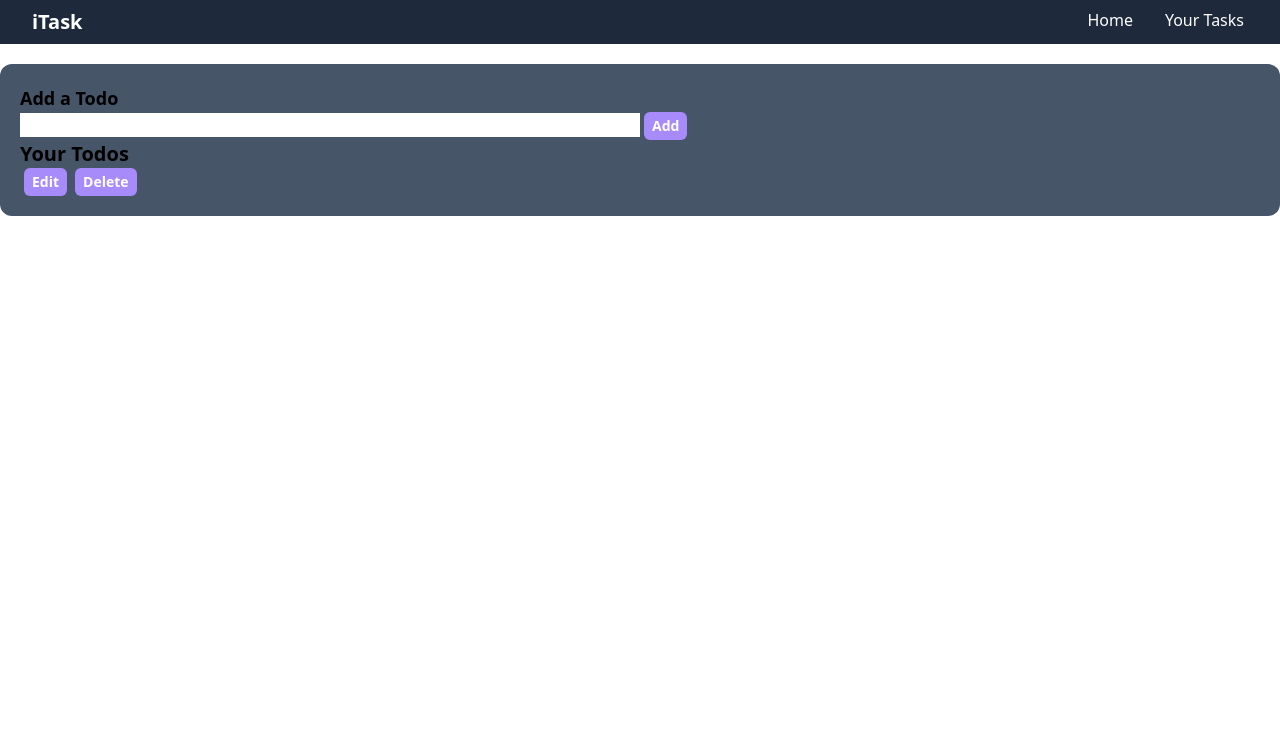
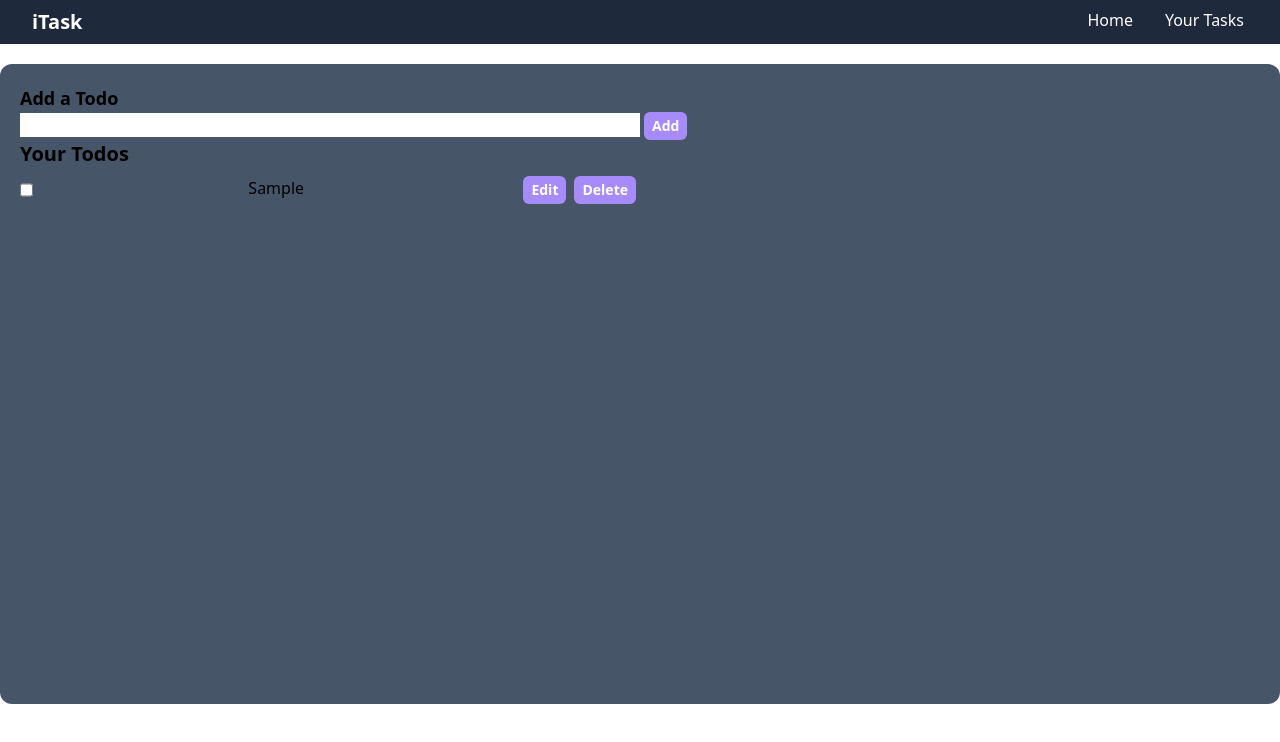
Before and after one commit to aarati01/ToDoListUsingReact, a React (Vite) app: page / in a window 1280 px wide. Both pictures are taken after typing "Sample" into the empty fields and a click on the button "Add". Shown: the top 742 px of the page. Built offline with nearby package versions, Linux system fonts and the light colour scheme.

Commit message:
Handlecheckbox ix added

```diff
--- a/package.json
+++ b/package.json
@@ -11,7 +11,8 @@
   },
   "dependencies": {
     "react": "^18.3.1",
-    "react-dom": "^18.3.1"
+    "react-dom": "^18.3.1",
+    "uuid": "^11.0.3"
   },
   "devDependencies": {
     "@eslint/js": "^9.15.0",
--- a/src/App.jsx
+++ b/src/App.jsx
@@ -1,27 +1,53 @@
 // import './App.css'
 
-import { useState } from "react";
+import { useState, useEffect } from "react";
 import Navbar from "./components/Navbar";
+import { v4 as uuidv4 } from "uuid";
 
 function App() {
   const [todo, setTodo] = useState("");
   const [todos, setTodos] = useState([]);
-  const handleEdit = () => {};
-  const handelDelete = () => {};
+
+  const handleEdit = (index) => {
+    const updatedTodos = [...todos];
+    const todoToEdit = updatedTodos[index];
+    const updatedText = prompt("Edit your todo:", todoToEdit.todo);
+    if (updatedText) {
+      updatedTodos[index].todo = updatedText;
+      setTodos(updatedTodos);
+    }
+  };
+
+  const handleDelete = (index) => {
+    const updatedTodos = todos.filter((_, i) => i !== index);
+    setTodos(updatedTodos);
+  };
 
   const handleAdd = () => {
-    setTodos([...todos, { todo, iscompleted: false }]);
+    setTodos([...todos, { id: uuidv4(), todo, iscompleted: false }]);
     setTodo("");
   };
 
   const handleChange = (e) => {
     setTodo(e.target.value);
   };
+  const handleCheckbox = (e) => {
+    let id = e.target.name;
+    let index = todos.findIndex((item) => {
+      return item.id === id;
+    });
+    let newTodos = todos;
+    newTodos[index].iscompleted = !newTodos[index].iscompleted;
+    setTodos(newTodos);
+  };
+  useEffect(() => {
+    console.log(todos);
+  }, [todos]);
 
   return (
     <>
       <Navbar></Navbar>
-      <div className="container mx-auto my-5 rounded-xl p-5 bg-slate-600 min-h[80vh]">
+      <div className="container mx-auto my-5 rounded-xl p-5 bg-slate-600 min-h-[80vh]">
         <div className="addTodo">
           <h2 className="text-lg font-bold">Add a Todo</h2>
           <input
@@ -31,7 +57,6 @@ function App() {
             className="w-1/2"
           ></input>
           <button
-
             onClick={handleAdd}
             className="bg-violet-400 hover:bg-violet-700 p-2 py-1 text-sm font-bold text-white rounded-md mx-1"
           >
@@ -40,19 +65,32 @@ function App() {
         </div>
         <h1 className="text-xl font-bold">Your Todos </h1>
         <div className="todos">
-          {todos.map((index, item) => {
+          {todos.map((item, index) => {
             return (
-              <div className="todos" key={item.index}>
-                <div className="text">{item.todo}</div>
+              <div
+                className="todo flex w-1/2  my-2 justify-between
+               "
+                key={index}
+              >
+                <input
+                  name={todo.id}
+                  onChange={handleCheckbox}
+                  type="checkbox"
+                  value={todo.iscompleted}
+                  id=""
+                ></input>
+                <div className={item.iscompleted ? "line-through" : ""}>
+                  {item.todo}
+                </div>
                 <div className="buttons">
                   <button
-                    onClick={handleEdit}
+                    onClick={() => handleEdit(index)}
                     className="bg-violet-400 hover:bg-violet-700 p-2 py-1 text-sm font-bold text-white rounded-md mx-1"
                   >
                     Edit
                   </button>
                   <button
-                    onClick={handelDelete}
+                    onClick={() => handleDelete(index)}
                     className="bg-violet-400 hover:bg-violet-700 p-2 py-1 text-sm font-bold text-white rounded-md mx-1"
                   >
                     Delete
```
Also changed, not shown: 1 other file (tests, documents, lock files or other folders).
